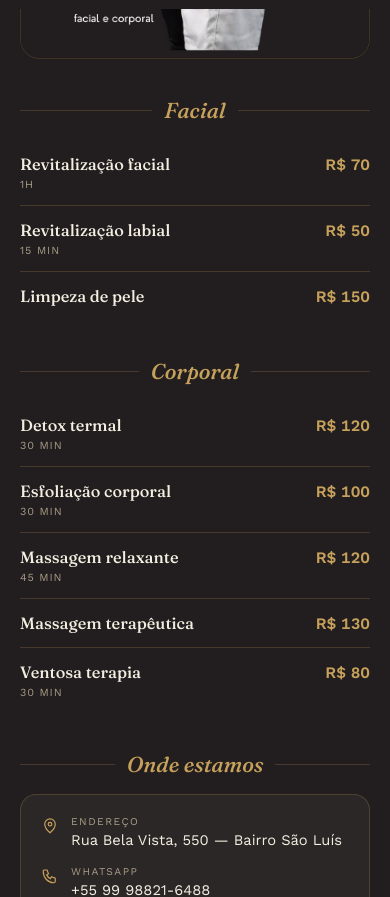
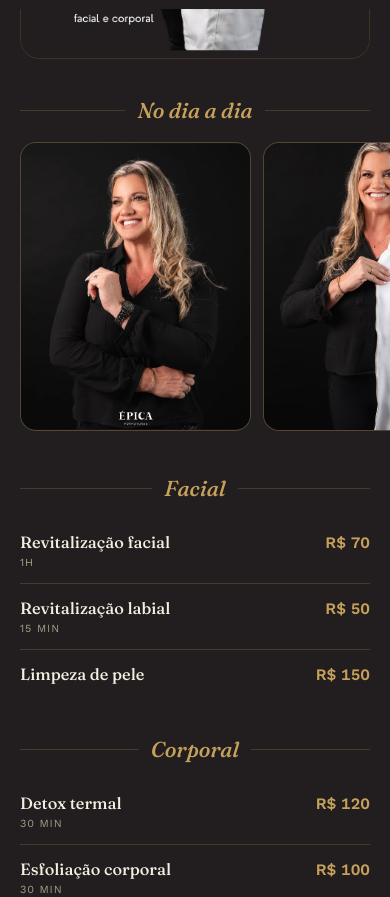
Before and after one commit to danifc123/kgmsaude, a plain HTML site: page index.html in a window 390 px wide. Shown: the part 835-1732 px from the top of the page. Drawn offline with nearby package versions, Linux system fonts and the light colour scheme.

Commit message:
feat: add photo carousel to showcase Katiuschia's work
Add a "No dia a dia" gallery between the about section and the
service menu, using pure CSS scroll-snap (no JS library) to keep the
page light on mobile. Pick 4 of the photos she provided (headshot,
portrait, procedure, workspace) and drop the exact duplicates that
came with them.

Co-Authored-By: Claude Sonnet 5 <noreply@anthropic.com>

```diff
--- a/index.html
+++ b/index.html
@@ -137,6 +137,41 @@
     display:block;
     width:100%;
     height:auto;
+  }
+
+  /* ---------- Gallery ---------- */
+  .gallery{
+    display:flex;
+    gap:12px;
+    overflow-x:auto;
+    scroll-snap-type:x mandatory;
+    -webkit-overflow-scrolling:touch;
+    scrollbar-width:none;
+    margin-inline:-20px;
+    padding:2px 20px 6px;
+  }
+  .gallery::-webkit-scrollbar{display:none;}
+  .gallery-item{
+    flex:0 0 auto;
+    width:66%;
+    max-width:260px;
+    aspect-ratio:4/5;
+    border-radius:16px;
+    overflow:hidden;
+    scroll-snap-align:center;
+    border:1px solid var(--hair);
+    background:var(--panel-2);
+  }
+  .gallery-item.gallery-item-wide{
+    width:86%;
+    max-width:340px;
+    aspect-ratio:4/3;
+  }
+  .gallery-item img{
+    width:100%;
+    height:100%;
+    object-fit:cover;
+    display:block;
   }
 
   /* ---------- Menu ---------- */
@@ -301,6 +336,14 @@
     </div>
   </div>
 
+  <div class="eyebrow"><div class="line"></div><span>No dia a dia</span><div class="line"></div></div>
+  <div class="gallery">
+    <div class="gallery-item"><img src="assets/katiuschia-retrato-1.jpg" alt="Katiuschia Garcia" width="619" height="1100" loading="lazy"></div>
+    <div class="gallery-item"><img src="assets/katiuschia-retrato-2.jpg" alt="Katiuschia Garcia" width="732" height="1100" loading="lazy"></div>
+    <div class="gallery-item"><img src="assets/katiuschia-procedimento.jpg" alt="Katiuschia Garcia em um procedimento" width="619" height="1100" loading="lazy"></div>
+    <div class="gallery-item gallery-item-wide"><img src="assets/katiuschia-espaco.jpg" alt="Espaço de atendimento" width="1100" height="619" loading="lazy"></div>
+  </div>
+
   <div class="eyebrow"><div class="line"></div><span>Facial</span><div class="line"></div></div>
   <div class="menu-group">
     <div class="service">
```
Also changed, not shown: assets/katiuschia-espaco.jpg (added), assets/katiuschia-procedimento.jpg (added), assets/katiuschia-retrato-1.jpg (added), assets/katiuschia-retrato-2.jpg (added).
